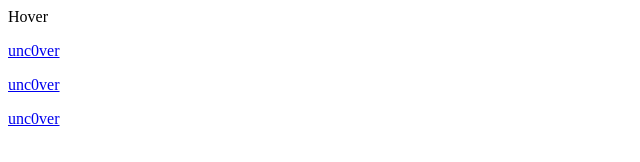
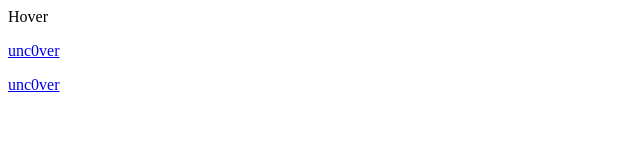
Before and after one commit to hoverdh/cydia, a plain HTML site: page index.html in a window 1280 px wide. Shown: the full height of the page, 0-640 px from the left. Drawn offline with Linux system fonts and the light colour scheme.

Commit message:
Update index.html

```diff
--- a/index.html
+++ b/index.html
@@ -1,6 +1,5 @@
 <p>Hover</p>
 <p><a href="itms-services://?action=download-manifest&url=https://jailbreaks.app/cdn/plists/unc0ver.plist">unc0ver</a></p>
 <p><a href="itms-services://?action=download-manifest&url=https://ammaripa.com/files/unc0ver.plist">unc0ver</a></p>
-<p><a href="itms-services://?action=download-manifest&url=https://uncover-jailbreak.com/uncover/Plist/unc0ver5.plist">unc0ver</a></p>
 
 <p>&nbsp;</p>
```
